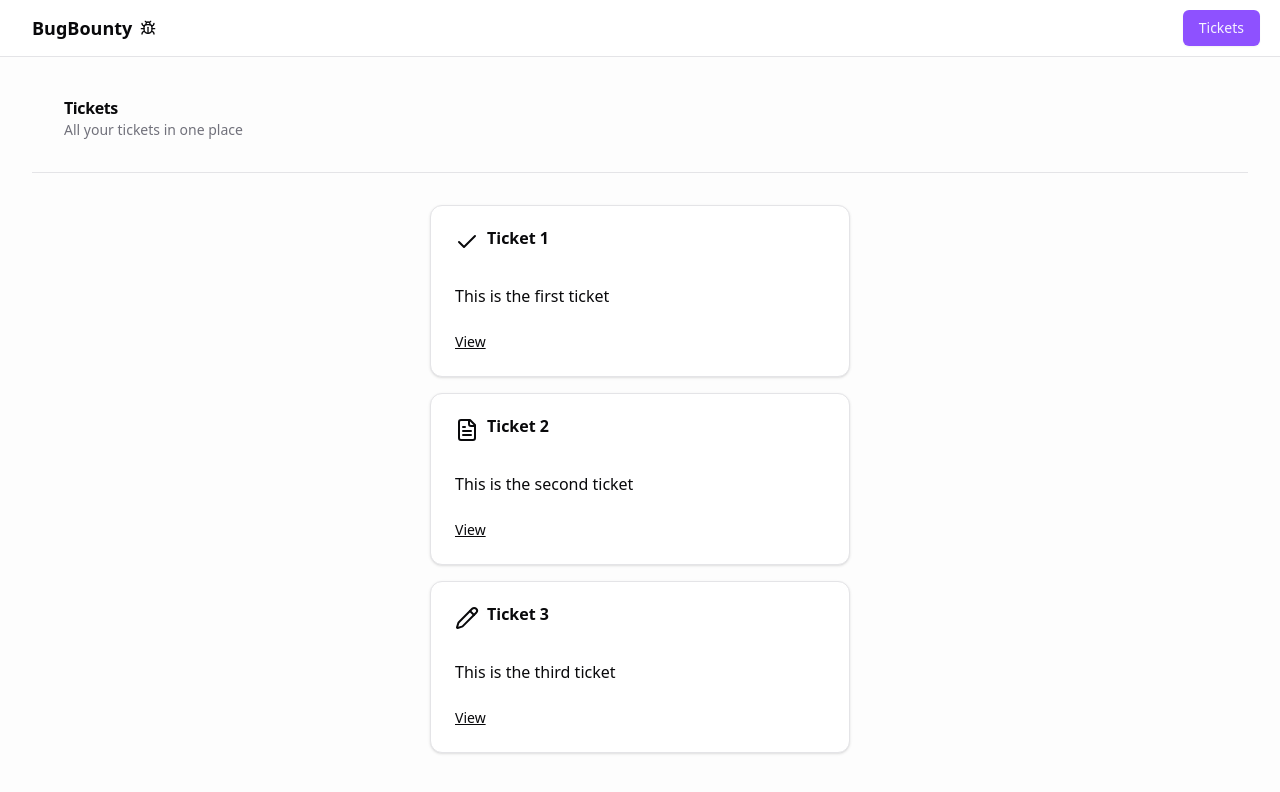
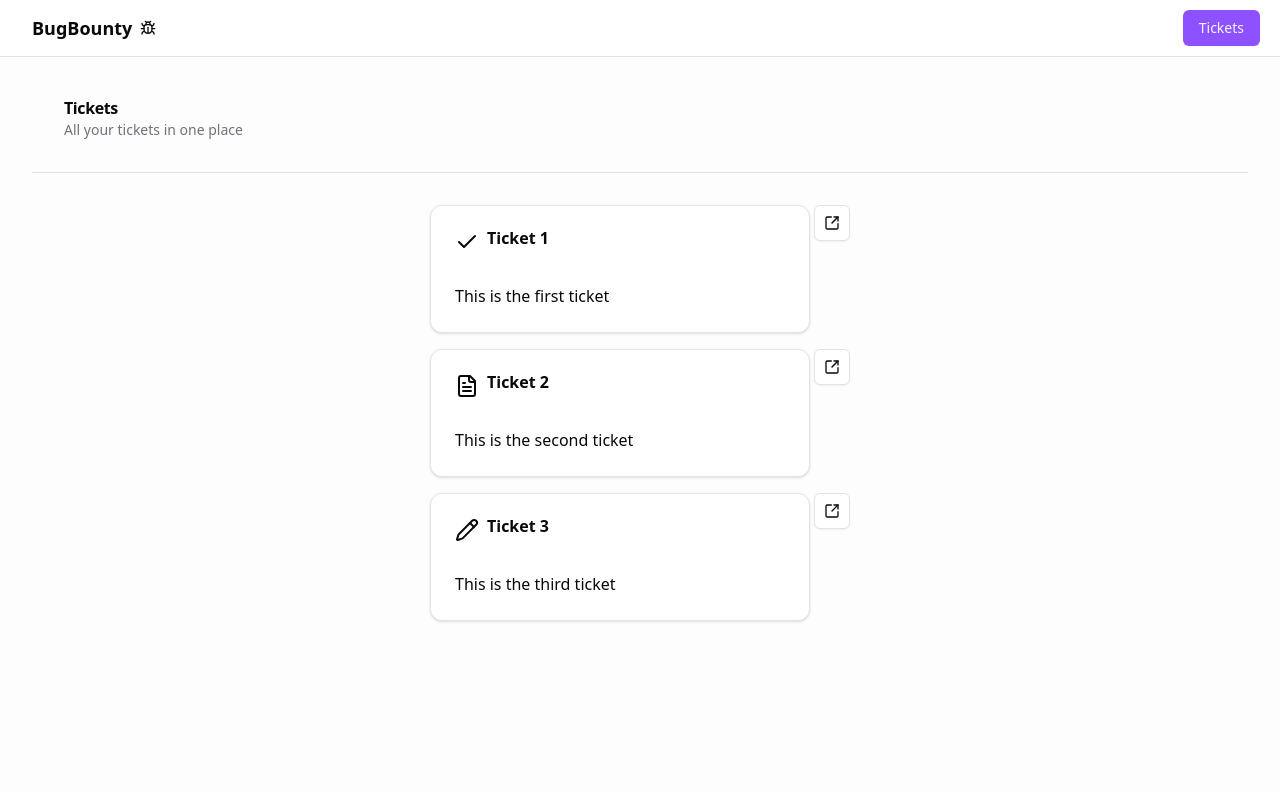
Before and after one commit to illusivesunrae/road-to-next, a Next.js app: page /tickets in a window 1280 px wide. Shown: the top 792 px of the page. Built offline with nearby package versions, Linux system fonts and the light colour scheme.

Commit message:
Restructured ticket and added buttons

```diff
--- a/src/features/ticket/components/ticket-item.tsx
+++ b/src/features/ticket/components/ticket-item.tsx
@@ -1,5 +1,7 @@
+import { LucideSquareArrowOutUpRight } from "lucide-react"
 import Link from "next/link"
-import { Card, CardContent, CardFooter,CardHeader, CardTitle } from "@/components/ui/card"
+import { Button } from "@/components/ui/button"
+import { Card, CardContent, CardHeader, CardTitle } from "@/components/ui/card"
 import { ticketPath } from "@/paths"
 import { TICKET_ICONS } from "../constants"
 import { Ticket } from "../types"
@@ -9,8 +11,14 @@ type TicketItemProps = {
 }
 
 const TicketItem = ({ ticket }: TicketItemProps) => {
+    const detailButton = (
+        <Button variant="outline" size="icon" asChild>
+            <Link href={ticketPath(ticket.id)}><LucideSquareArrowOutUpRight className="h-4 w-4" /></Link>
+        </Button>
+    )
     return (
-        <Card key={ticket.id} className="w-full max-w-[420px]">
+        <div className="w-full max-w-[420px] flex gap-x-1">
+            <Card key={ticket.id} className="w-full">
                 <CardHeader>
                 <CardTitle className="flex gap-x-2">
                     <span>{TICKET_ICONS[ticket.status]}</span>
@@ -20,10 +28,11 @@ const TicketItem = ({ ticket }: TicketItemProps) => {
                 <CardContent>
                 <p className="line-clamp-3 whitespace-break-spaces">{ticket.content}</p>
                 </CardContent>
-            <CardFooter>
-            <Link href={ticketPath(ticket.id)} className="text-sm underline">View</Link>
-            </CardFooter>
             </Card>
+            <div className="flex flex-col gap-y-1">
+                { detailButton }
+            </div>
+        </div>
     )
 }
 
```
Lines whose indentation alone changed are shown as unchanged.
